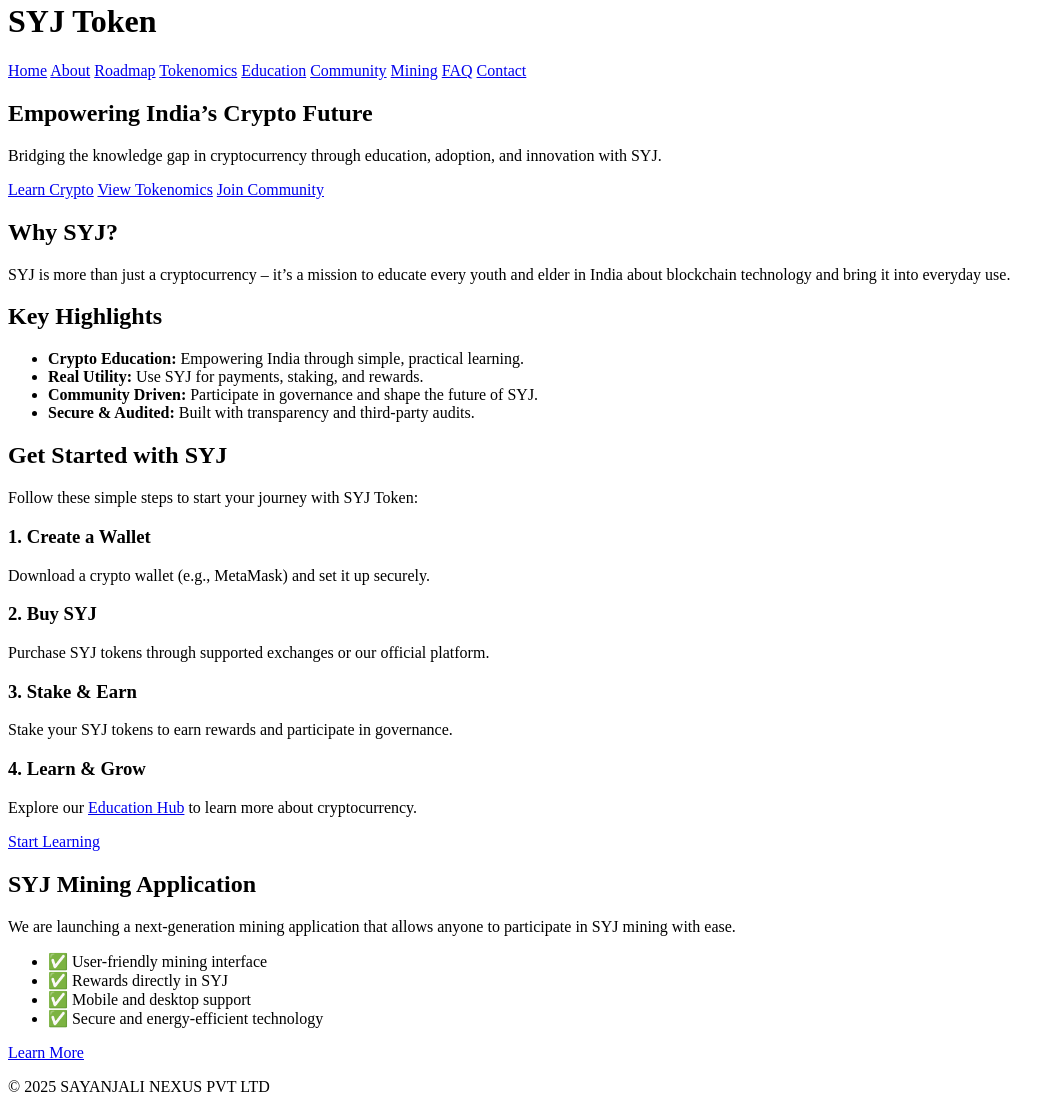
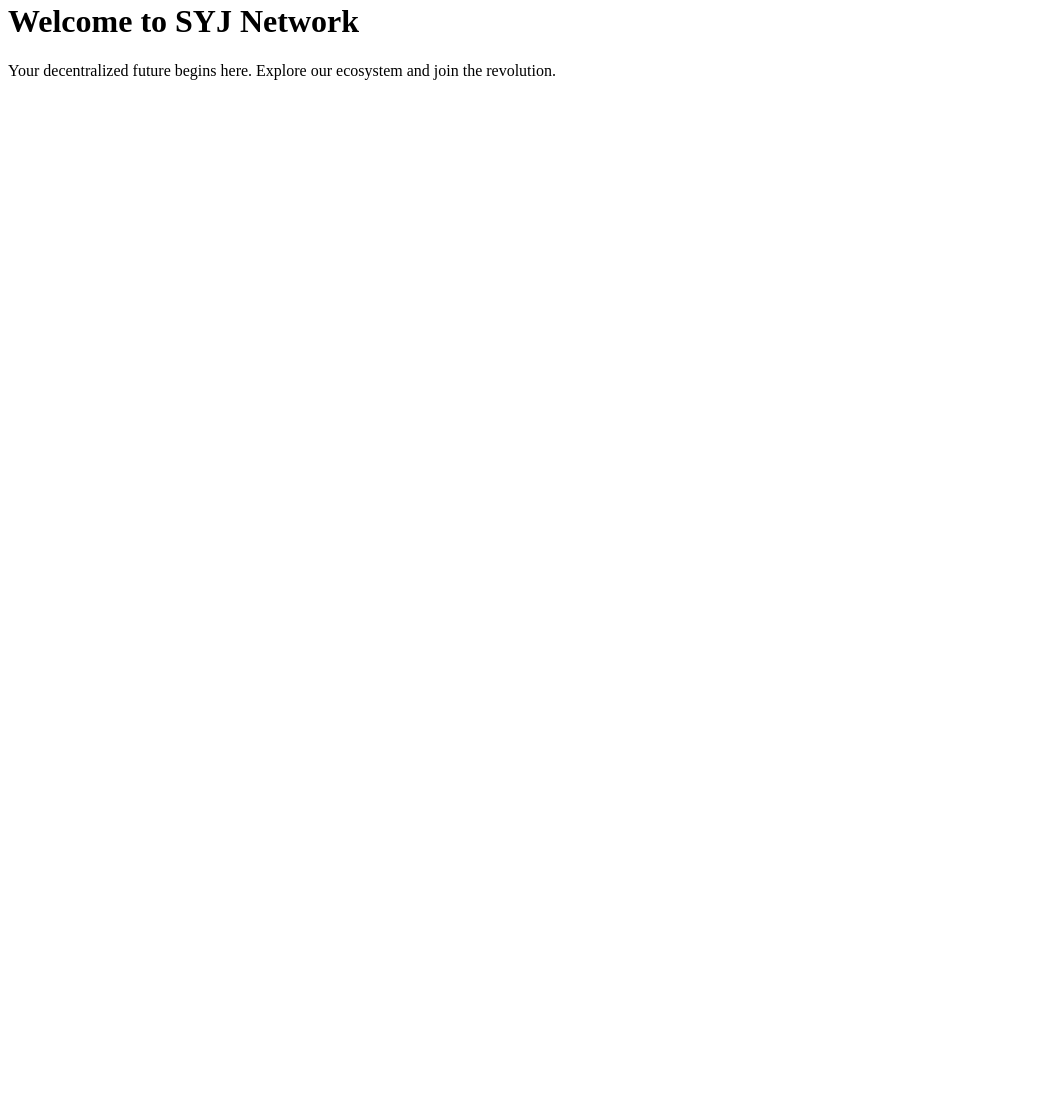
Before and after one commit to Moosavi72/syj-website, a plain HTML site: page index.html in a window 1280 px wide. Shown: the part 18-1130 px from the top of the page, without its empty margins (0-1061 px from the left). After the commit the page ends 800 px from the top, so only its background shows below. Drawn offline with Linux system fonts and the light colour scheme.

Commit message:
Overwrote all HTML files with simplified templates

```diff
--- a/index.html
+++ b/index.html
@@ -1,91 +1,14 @@
 <!DOCTYPE html>
 <html lang="en">
 <head>
-<link rel="stylesheet" href="assets/style.css">
   <meta charset="UTF-8">
-  <title>SYJ – Empowering India's Crypto Future</title>
-  <meta name="viewport" content="width=device-width, initial-scale=1">
+  <meta name="viewport" content="width=device-width, initial-scale=1.0">
+  <title>SYJ Network - Home</title>
   <link rel="stylesheet" href="assets/style.css">
 </head>
 <body>
-  <header>
-    <h1>SYJ Token</h1>
-    <nav>
-      <a href="index.html" class="active">Home</a>
-      <a href="about.html">About</a>
-      <a href="roadmap.html">Roadmap</a>
-      <a href="tokenomics.html">Tokenomics</a>
-      <a href="education.html">Education</a>
-      <a href="community.html">Community</a>
-      <a href="mining.html">Mining</a>
-      <a href="faq.html">FAQ</a>
-      <a href="contact.html">Contact</a>
-    </nav>
-  </header>
-
-  <section class="hero">
-    <h2>Empowering India’s Crypto Future</h2>
-    <p>Bridging the knowledge gap in cryptocurrency through education, adoption, and innovation with SYJ.</p>
-    <div class="quick-buttons">
-      <a href="education.html" class="btn">Learn Crypto</a>
-      <a href="tokenomics.html" class="btn">View Tokenomics</a>
-      <a href="community.html" class="btn">Join Community</a>
-    </div>
-  </section>
-
-  <section>
-    <h2>Why SYJ?</h2>
-    <p>SYJ is more than just a cryptocurrency – it’s a mission to educate every youth and elder in India about blockchain technology and bring it into everyday use.</p>
-  </section>
-
-  <section>
-    <h2>Key Highlights</h2>
-    <ul class="highlights">
-      <li><strong>Crypto Education:</strong> Empowering India through simple, practical learning.</li>
-      <li><strong>Real Utility:</strong> Use SYJ for payments, staking, and rewards.</li>
-      <li><strong>Community Driven:</strong> Participate in governance and shape the future of SYJ.</li>
-      <li><strong>Secure & Audited:</strong> Built with transparency and third-party audits.</li>
-    </ul>
-  </section>
-
-  <section class="get-started">
-    <h2>Get Started with SYJ</h2>
-    <p>Follow these simple steps to start your journey with SYJ Token:</p>
-    <div class="steps">
-      <div class="step">
-        <h3>1. Create a Wallet</h3>
-        <p>Download a crypto wallet (e.g., MetaMask) and set it up securely.</p>
-      </div>
-      <div class="step">
-        <h3>2. Buy SYJ</h3>
-        <p>Purchase SYJ tokens through supported exchanges or our official platform.</p>
-      </div>
-      <div class="step">
-        <h3>3. Stake & Earn</h3>
-        <p>Stake your SYJ tokens to earn rewards and participate in governance.</p>
-      </div>
-      <div class="step">
-        <h3>4. Learn & Grow</h3>
-        <p>Explore our <a href="education.html">Education Hub</a> to learn more about cryptocurrency.</p>
-      </div>
-    </div>
-    <a href="education.html" class="btn">Start Learning</a>
-  </section>
-
-  <section class="mining-app">
-    <h2>SYJ Mining Application</h2>
-    <p>We are launching a next-generation mining application that allows anyone to participate in SYJ mining with ease.</p>
-    <ul>
-      <li>✅ User-friendly mining interface</li>
-      <li>✅ Rewards directly in SYJ</li>
-      <li>✅ Mobile and desktop support</li>
-      <li>✅ Secure and energy-efficient technology</li>
-    </ul>
-    <a href="mining.html" class="btn">Learn More</a>
-  </section>
-
-  <footer>
-    <p>© 2025 SAYANJALI NEXUS PVT LTD</p>
-  </footer>
+  <main>
+    <h1>Welcome to SYJ Network</h1><p>Your decentralized future begins here. Explore our ecosystem and join the revolution.</p>
+  </main>
 </body>
 </html>
```
Also changed, not shown: about.html (+14 -2 lines), community.html (+14 -2 lines), contact.html (+14 -2 lines), education.html (+14 -2 lines), faq.html (+14 -2 lines), mining.html (+14 -2 lines), roadmap.html (+14 -2 lines), tokenomics.html (+14 -2 lines), 1 other file.
